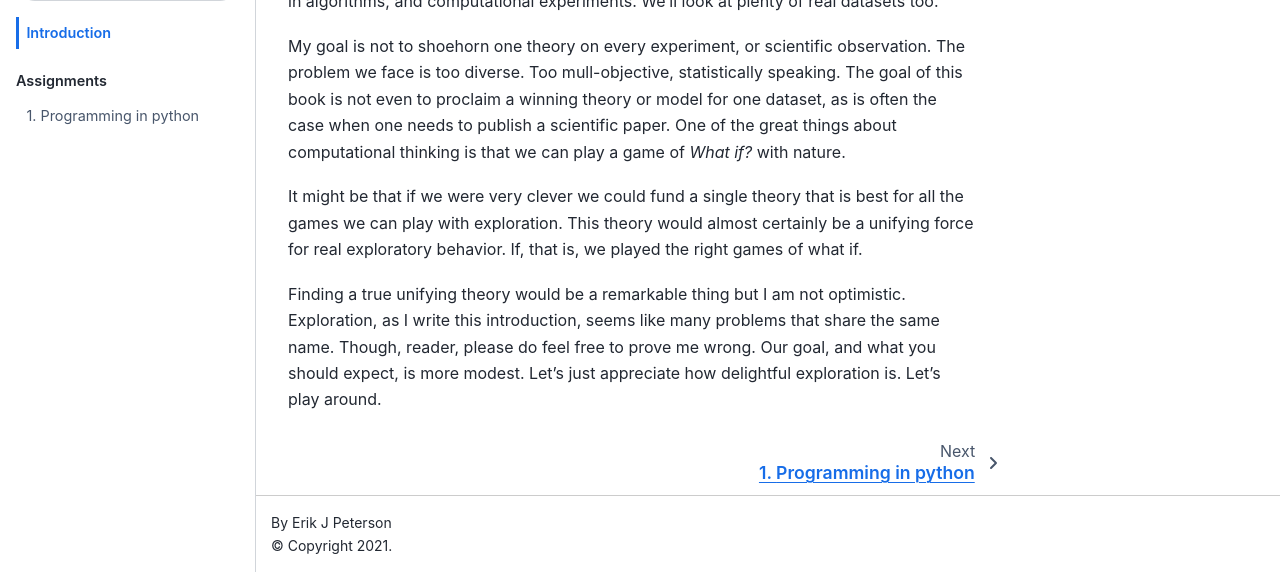
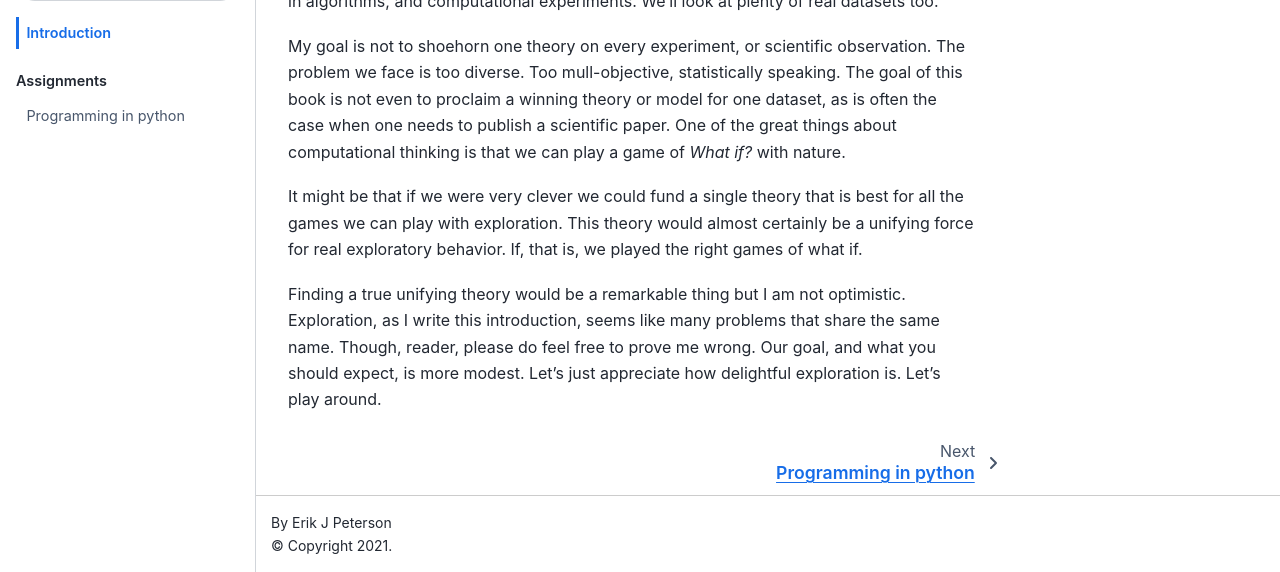
Before and after one commit to parenthetical-e/explorations-book, a Jupyter Book: the page built from book/introduction.ipynb, in a window 1280 px wide and 900 px high, scrolled down 1074 px. Shown: the part 327-899 px from the top of the window. Built offline with Jupyter Book 1.0.4 settings and Sphinx 7.4.7 and the Sphinx Book theme 1.1.4, drawn with Linux system fonts in a browser that asks for light colours; pages that are not in the unit, such as notebooks, are missing from menus; part of the change alters nothing that is shown.

```diff
--- a/book/_toc.yml
+++ b/book/_toc.yml
@@ -1,5 +1,4 @@
 - file: introduction
-  numbered: true
 
 # - part: Chapters
 #   chapters:
```
